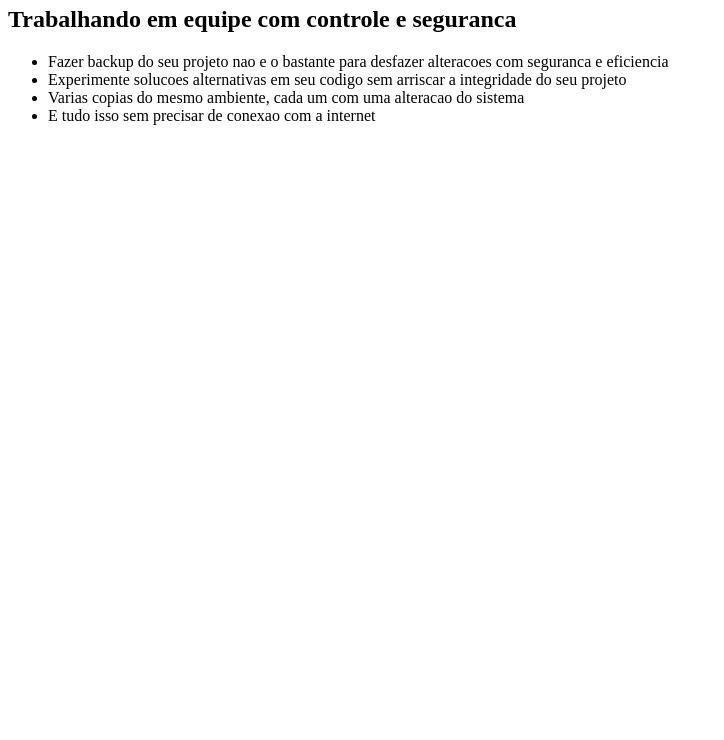
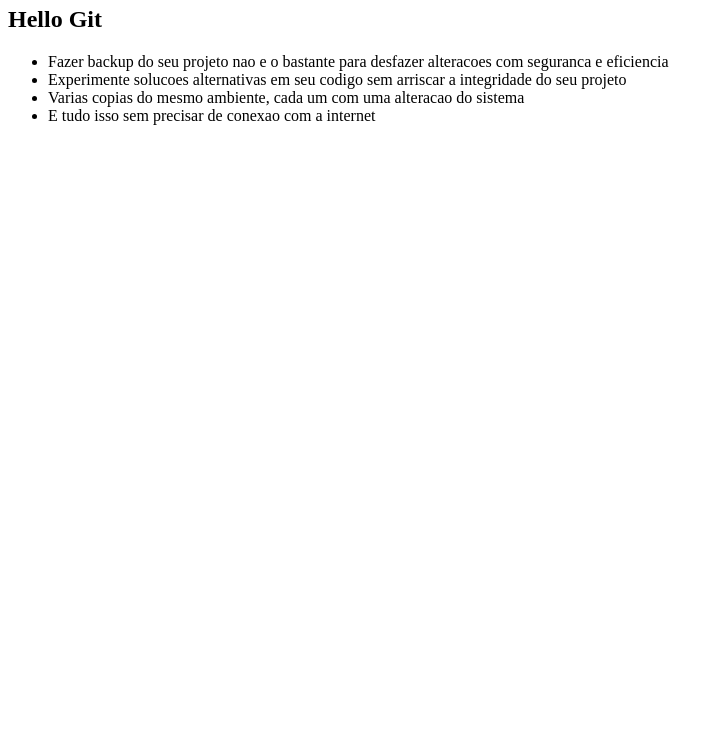
Before and after one commit to BruhMeh/HelloGit_Alura, a plain HTML site: page index.html in a window 1280 px wide. Shown: the part 60-800 px from the top of the page, without its empty margins (0-724 px from the left). Drawn offline with Linux system fonts and the light colour scheme.

Commit message:
Alterando o index.html

```diff
--- a/index.html
+++ b/index.html
@@ -6,7 +6,7 @@
 
 	<body>
 		<h1>Git</h1>
-		<h2>Trabalhando em equipe com controle e seguranca</h2>
+		<h2>Hello Git</h2>
 
 		<ul>
 			<li>Fazer backup do seu projeto nao e o bastante para desfazer
```
